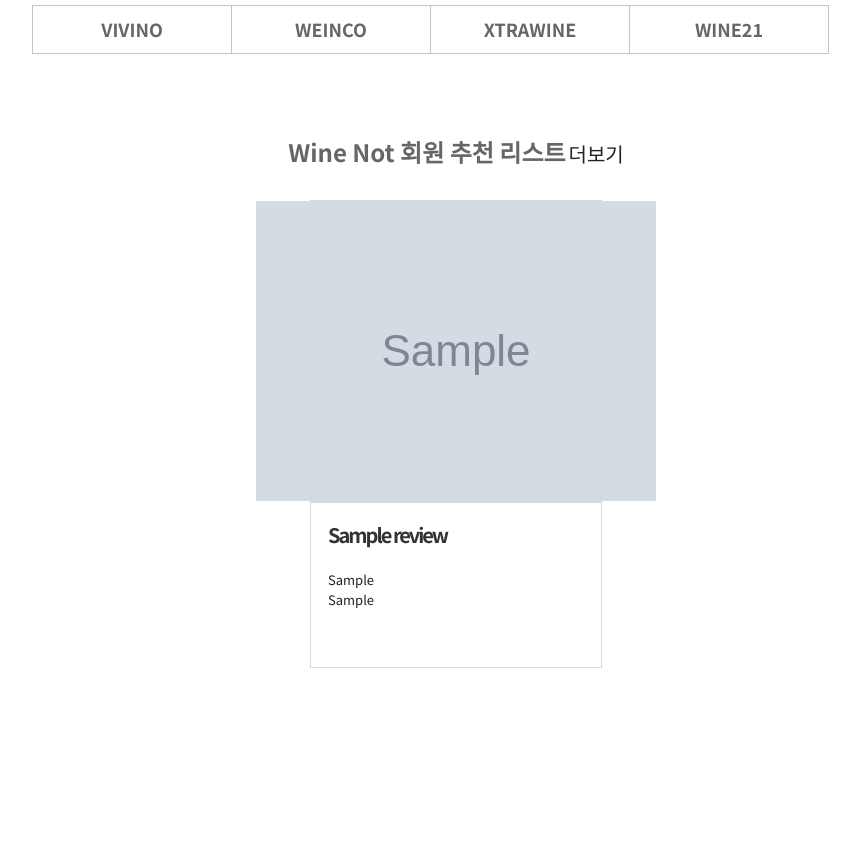
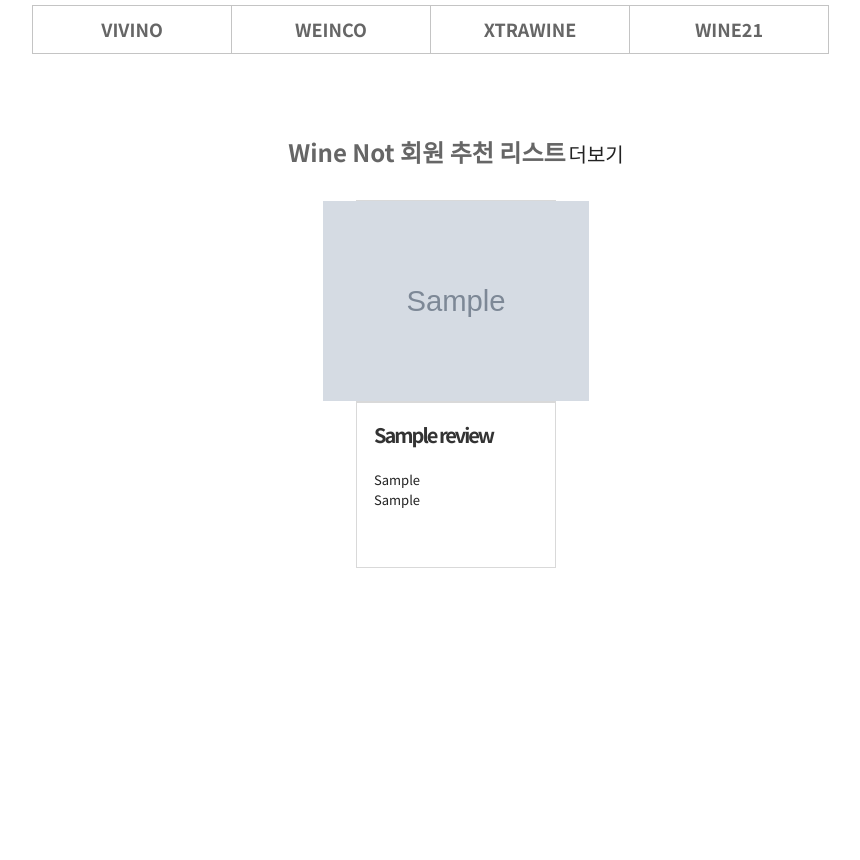
Before and after one commit to doyupK/Toy_Project, a Flask app: page /home in a window 1280 px wide. Shown: the part 181-1041 px from the top of the page, without its empty margins (184-1044 px from the left). Run offline with Flask 2, Linux system fonts and the light colour scheme; grey boxes marked "Sample" are stand-in pictures; a database or web service that is not in the repository returns one stand-in record (values such as "Sample title"); some libraries are stand-ins or nearby versions.

Commit message:
Add files via upload

```diff
--- a/static/css/style.css
+++ b/static/css/style.css
@@ -157,7 +157,7 @@
 
 .wine_chart .swiper-slide {
     float: left;
-    width: 292px;
+    width: 200px;
     height: 420px;
     margin: 0 auto;
 }
@@ -173,8 +173,9 @@
 
 .wine_chart .poster img {
     display: flex;
-    max-height: 300px;
+    max-height: 200px;
     width: auto;
+    height: 200px;
     margin: auto;
 }
 
```
